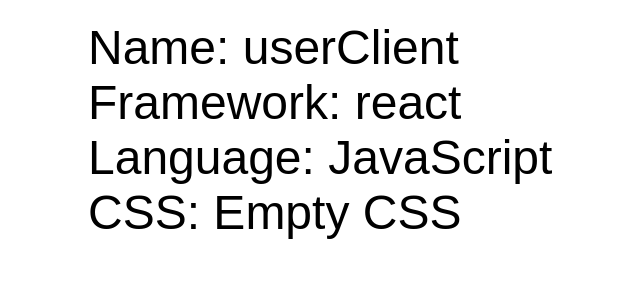
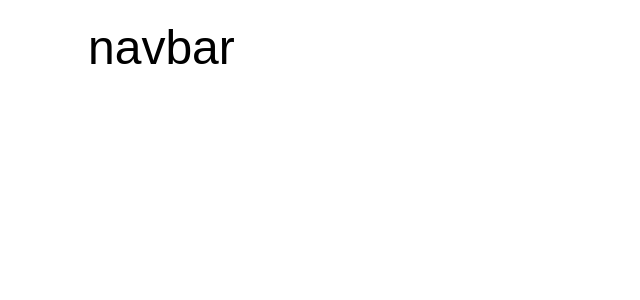
Before and after one commit to varidhsrivastav/CleanCloset, a React app in the folder user/userClient/: page / in a window 1280 px wide. Shown: the top 300 px of the page, without its empty margins (152-792 px from the left). Built offline with nearby package versions, Linux system fonts and the light colour scheme.

Commit message:
Added Navbar and footer file

```diff
--- a/user/userClient/src/App.jsx
+++ b/user/userClient/src/App.jsx
@@ -1,14 +1,12 @@
 import React from "react";
 import ReactDOM from "react-dom";
+import Navbar from "./Componants/Pages/Navbar/Navbar";
 
 import "./index.css";
 
 const App = () => (
   <div className="container">
-    <div>Name: userClient</div>
-    <div>Framework: react</div>
-    <div>Language: JavaScript</div>
-    <div>CSS: Empty CSS</div>
+    <Navbar/>
   </div>
 );
 ReactDOM.render(<App />, document.getElementById("app"));
--- /dev/null
+++ b/user/userClient/src/Componants/Pages/Navbar/Navbar.jsx
@@ -0,0 +1,11 @@
+import React from 'react'
+
+const Navbar = () => {
+  return (
+    <div>
+      navbar
+    </div>
+  )
+}
+
+export default Navbar
```
Also changed, not shown: user/userClient/src/Componants/Forms/Form.jsx (added), user/userClient/src/Componants/Pages/Footer/Footer.jsx (added), user/userClient/src/Componants/Pages/Footer/Footer.scss (added), user/userClient/src/Componants/Pages/Navbar/Navbar.scss (added), 1 other file (tests, documents, lock files or other folders).
